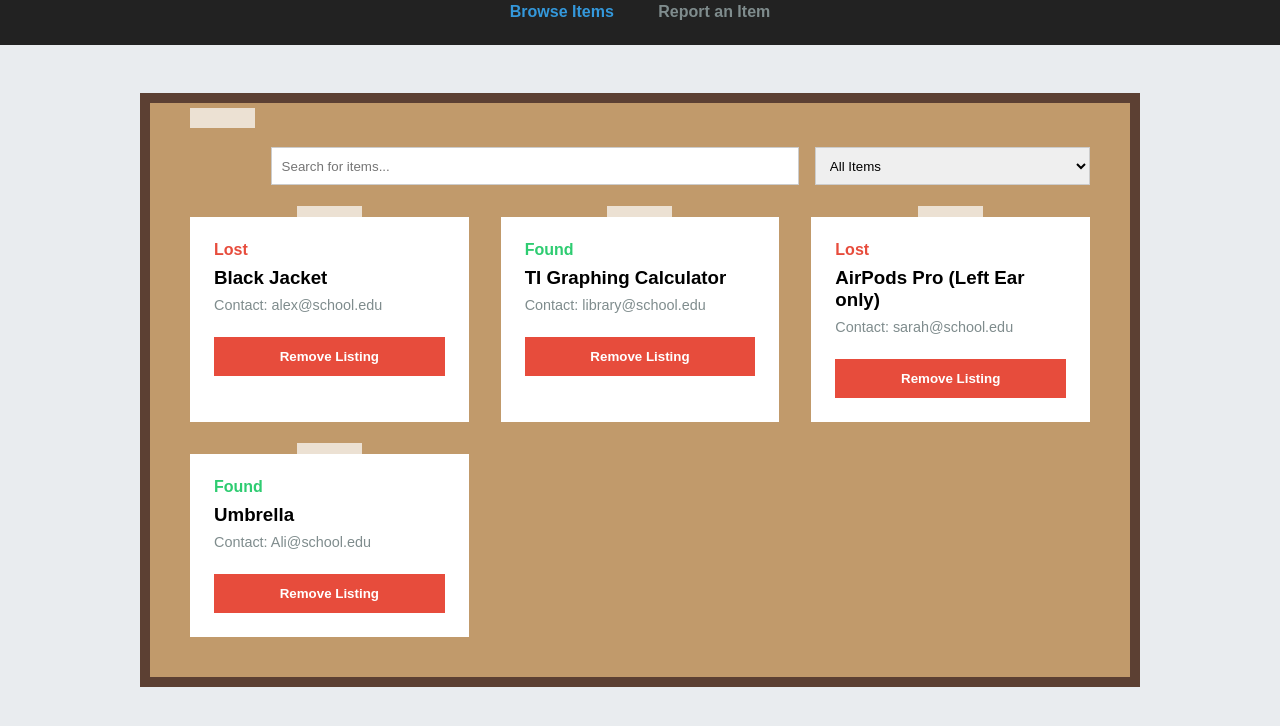
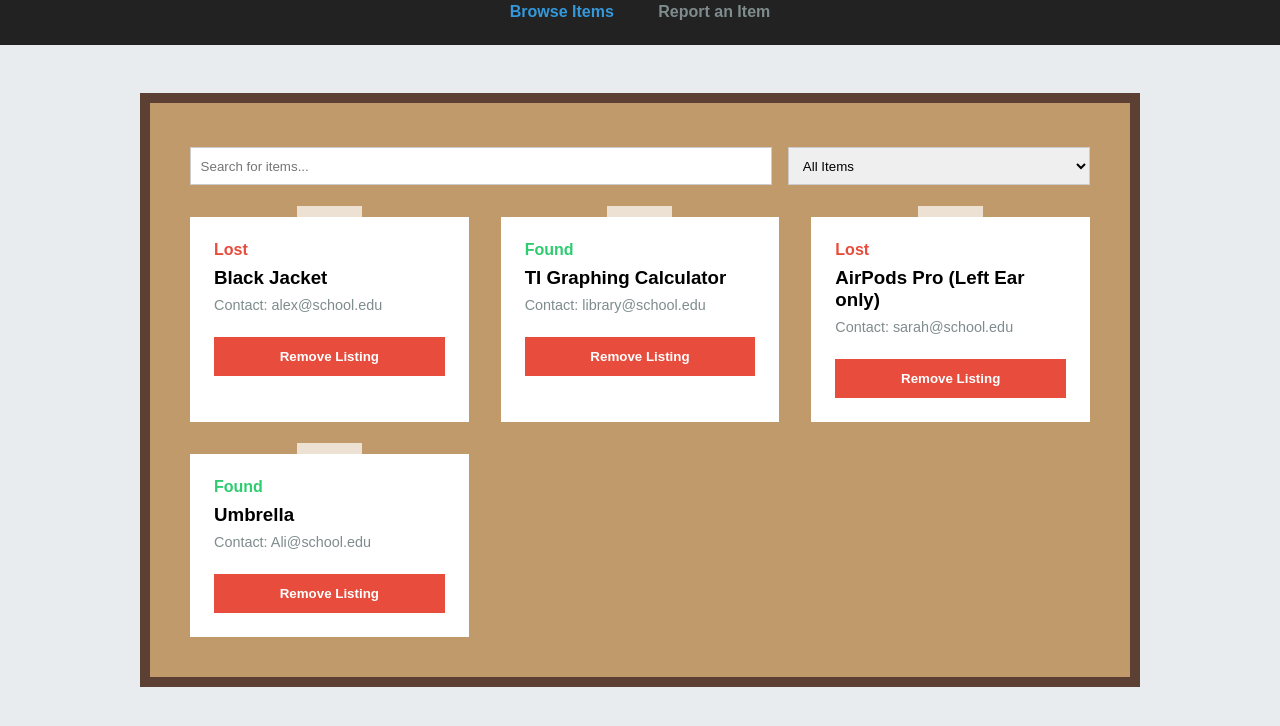
Before and after one commit to Sooraj44882/lostfound, a plain HTML site: page index.html in a window 1280 px wide. Shown: the part 82-808 px from the top of the page. Drawn offline with Linux system fonts and the light colour scheme.

```diff
--- a/style.css
+++ b/style.css
@@ -35,12 +35,12 @@
 }
 
 
-section {
+#items-board section {
     background: #fff;
     padding: 1.5rem;
 }
 
-section::before {
+#items-board section::before {
     content: "";
     display: block;
     width: 65px;
```
Also changed, not shown: 1 other file.
